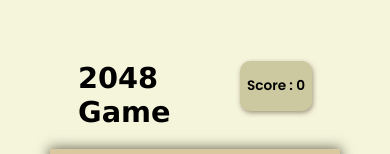
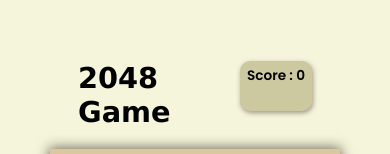
Before and after one commit to Muskan-Dev001/2048-Game, a plain HTML site: page index.html in a window 390 px wide. Shown: the part 151-305 px from the top of the page. Drawn offline with Linux system fonts and the light colour scheme.

Commit message:
Update game.css

```diff
--- a/game.css
+++ b/game.css
@@ -8,7 +8,7 @@
 }
 
 
-html, body { overscroll-behavior: none;}
+/* html, body { overscroll-behavior: none;} */
 body {
   height: 100vh;
   width: 100vw;
@@ -141,3 +141,10 @@ h1 {
   font-size: 1.06rem;
   cursor: pointer;
 }
+
+@media (max-width:500px) {
+
+  .score-container{
+    line-height: normal;
+  }
+}
```
